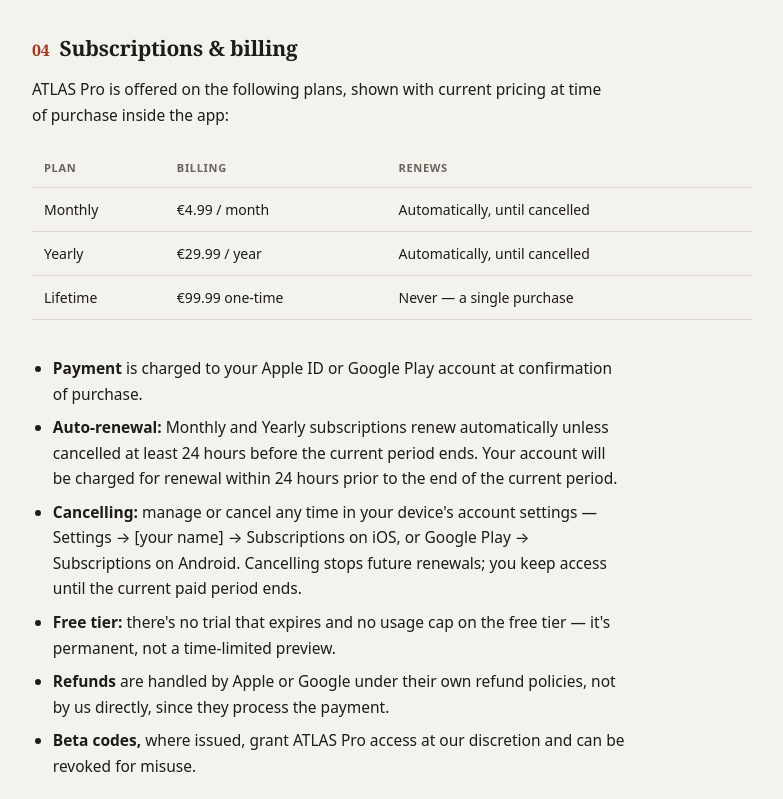
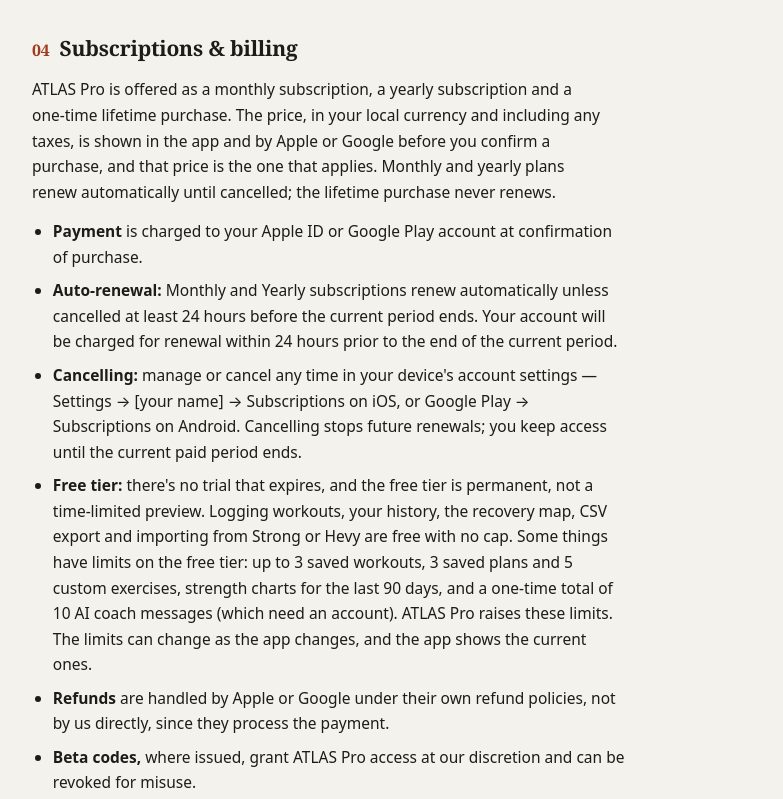
Before and after one commit to SniperShqrk/atlas-site, a plain HTML site: page terms.html in a window 1280 px wide. Shown: the part 1159-1958 px from the top of the page, without its empty margins (248-1031 px from the left). Drawn offline with Linux system fonts and the light colour scheme.

Commit message:
Terms and privacy: real free-tier limits, no hardcoded prices, retention counts and local reminders

```diff
--- a/terms.html
+++ b/terms.html
@@ -187,7 +187,7 @@
 <div class="wrap">
   <header class="masthead">
     <span class="wordmark">Atlas</span>
-    <span class="doc-meta">Last updated 24 October 2026</span>
+    <span class="doc-meta">Last updated 13 November 2026</span>
   </header>
 
   <main id="main">
@@ -250,20 +250,12 @@
 
   <section id="subscriptions">
     <h2 class="section-title"><span class="num">04</span>Subscriptions &amp; billing</h2>
-    <p>ATLAS Pro is offered on the following plans, shown with current pricing at time of purchase inside the app:</p>
-    <div class="table-wrap">
-      <table class="data-table">
-        <tr><th>Plan</th><th>Billing</th><th>Renews</th></tr>
-        <tr><td>Monthly</td><td>€4.99 / month</td><td>Automatically, until cancelled</td></tr>
-        <tr><td>Yearly</td><td>€29.99 / year</td><td>Automatically, until cancelled</td></tr>
-        <tr><td>Lifetime</td><td>€99.99 one-time</td><td>Never — a single purchase</td></tr>
-      </table>
-    </div>
+    <p>ATLAS Pro is offered as a monthly subscription, a yearly subscription and a one-time lifetime purchase. The price, in your local currency and including any taxes, is shown in the app and by Apple or Google before you confirm a purchase, and that price is the one that applies. Monthly and yearly plans renew automatically until cancelled; the lifetime purchase never renews.</p>
     <ul>
       <li><strong>Payment</strong> is charged to your Apple ID or Google Play account at confirmation of purchase.</li>
       <li><strong>Auto-renewal:</strong> Monthly and Yearly subscriptions renew automatically unless cancelled at least 24 hours before the current period ends. Your account will be charged for renewal within 24 hours prior to the end of the current period.</li>
       <li><strong>Cancelling:</strong> manage or cancel any time in your device's account settings — Settings → [your name] → Subscriptions on iOS, or Google Play → Subscriptions on Android. Cancelling stops future renewals; you keep access until the current paid period ends.</li>
-      <li><strong>Free tier:</strong> there's no trial that expires and no usage cap on the free tier — it's permanent, not a time-limited preview.</li>
+      <li><strong>Free tier:</strong> there's no trial that expires, and the free tier is permanent, not a time-limited preview. Logging workouts, your history, the recovery map, CSV export and importing from Strong or Hevy are free with no cap. Some things have limits on the free tier: up to 3 saved workouts, 3 saved plans and 5 custom exercises, strength charts for the last 90 days, and a one-time total of 10 AI coach messages (which need an account). ATLAS Pro raises these limits. The limits can change as the app changes, and the app shows the current ones.</li>
       <li><strong>Refunds</strong> are handled by Apple or Google under their own refund policies, not by us directly, since they process the payment.</li>
       <li><strong>Beta codes,</strong> where issued, grant ATLAS Pro access at our discretion and can be revoked for misuse.</li>
     </ul>
```
Also changed, not shown: privacy.html (+9 -4 lines).
